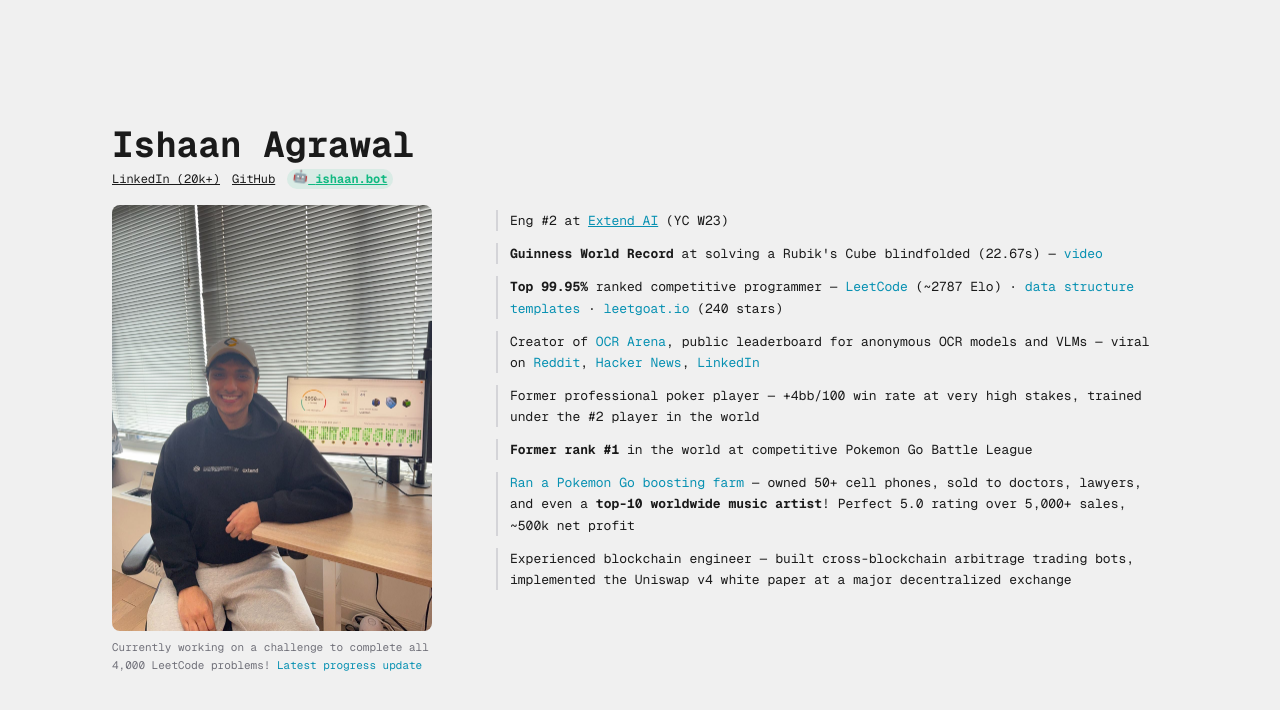
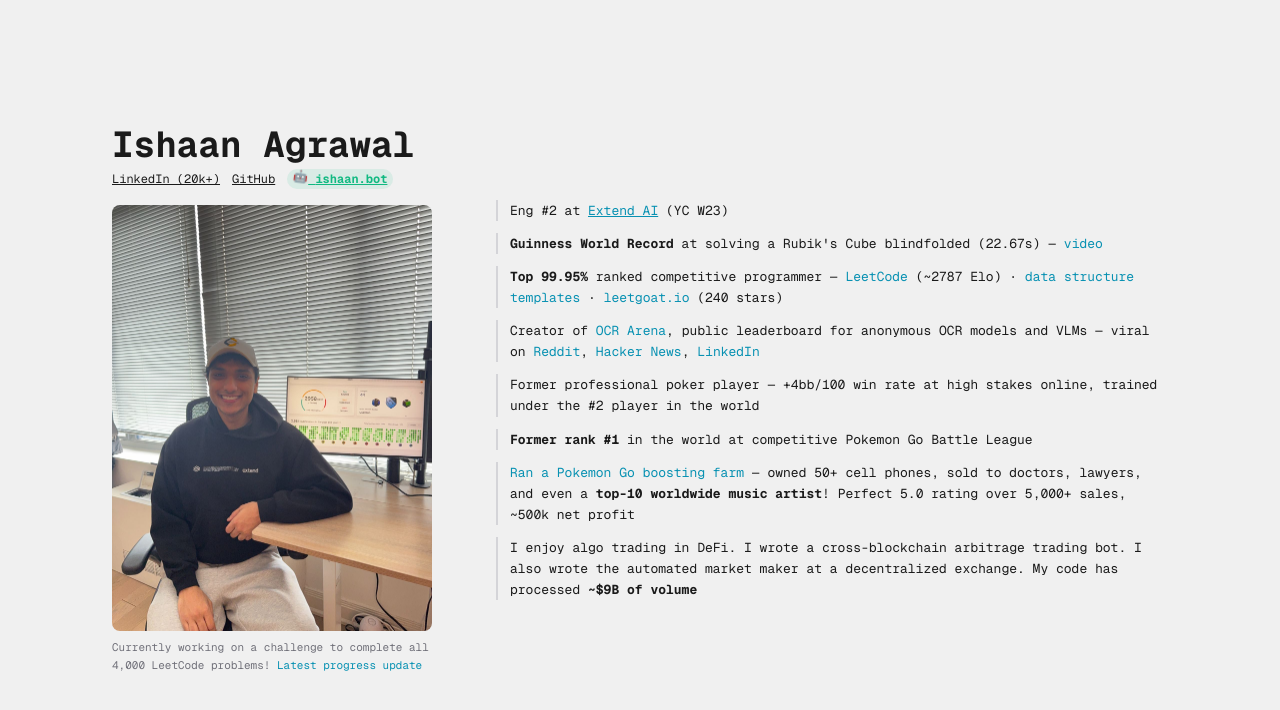
Before and after one commit to ishaanbuildsthings/ishaan.md, a Next.js app in the folder personal/: page / in a window 1280 px wide. Shown: the top 710 px of the page. Built offline with nearby package versions, Linux system fonts and the light colour scheme.

Commit message:
Update poker + blockchain bullets: high stakes online, ~$9B volume
Co-Authored-By: Claude Opus 4.6 <noreply@anthropic.com>

```diff
--- a/personal/src/components/Sidebar.tsx
+++ b/personal/src/components/Sidebar.tsx
@@ -107,8 +107,8 @@ export default function Sidebar() {
 
       <div className="border-l-2 border-border pl-3">
         <p className="text-[13px] text-foreground leading-relaxed">
-          Former professional poker player — +4bb/100 win rate at very high
-          stakes, trained under the #2 player in the world
+          Former professional poker player — +4bb/100 win rate at high
+          stakes online, trained under the #2 player in the world
         </p>
       </div>
 
@@ -136,9 +136,10 @@ export default function Sidebar() {
 
       <div className="border-l-2 border-border pl-3">
         <p className="text-[13px] text-foreground leading-relaxed">
-          Experienced blockchain engineer — built cross-blockchain arbitrage
-          trading bots, implemented the Uniswap v4 white paper at a major
-          decentralized exchange
+          I enjoy algo trading in DeFi. I wrote a cross-blockchain arbitrage
+          trading bot. I also wrote the automated market maker at a
+          decentralized exchange. My code has processed{" "}
+          <strong>~$9B of volume</strong>
         </p>
       </div>
     </div>
```
